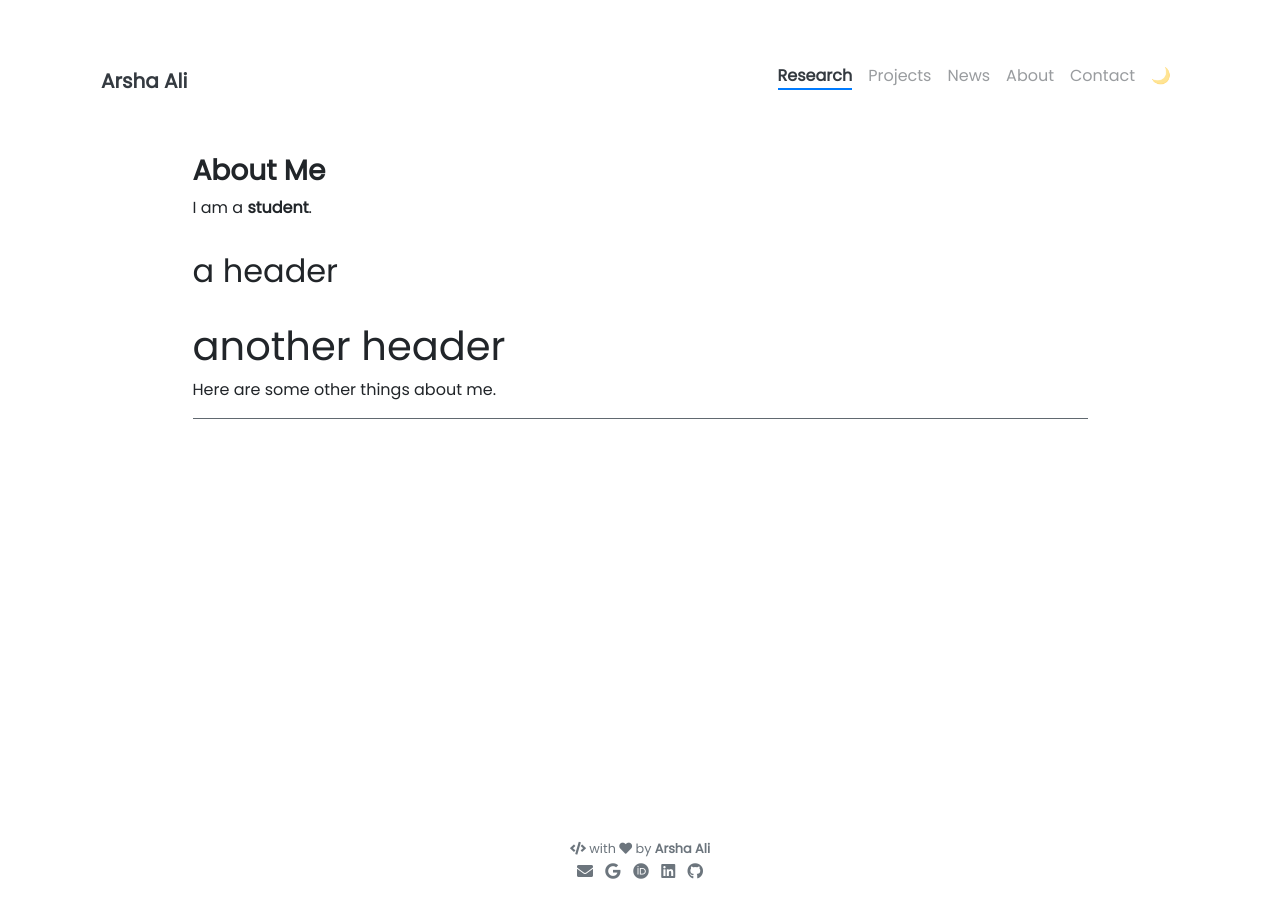
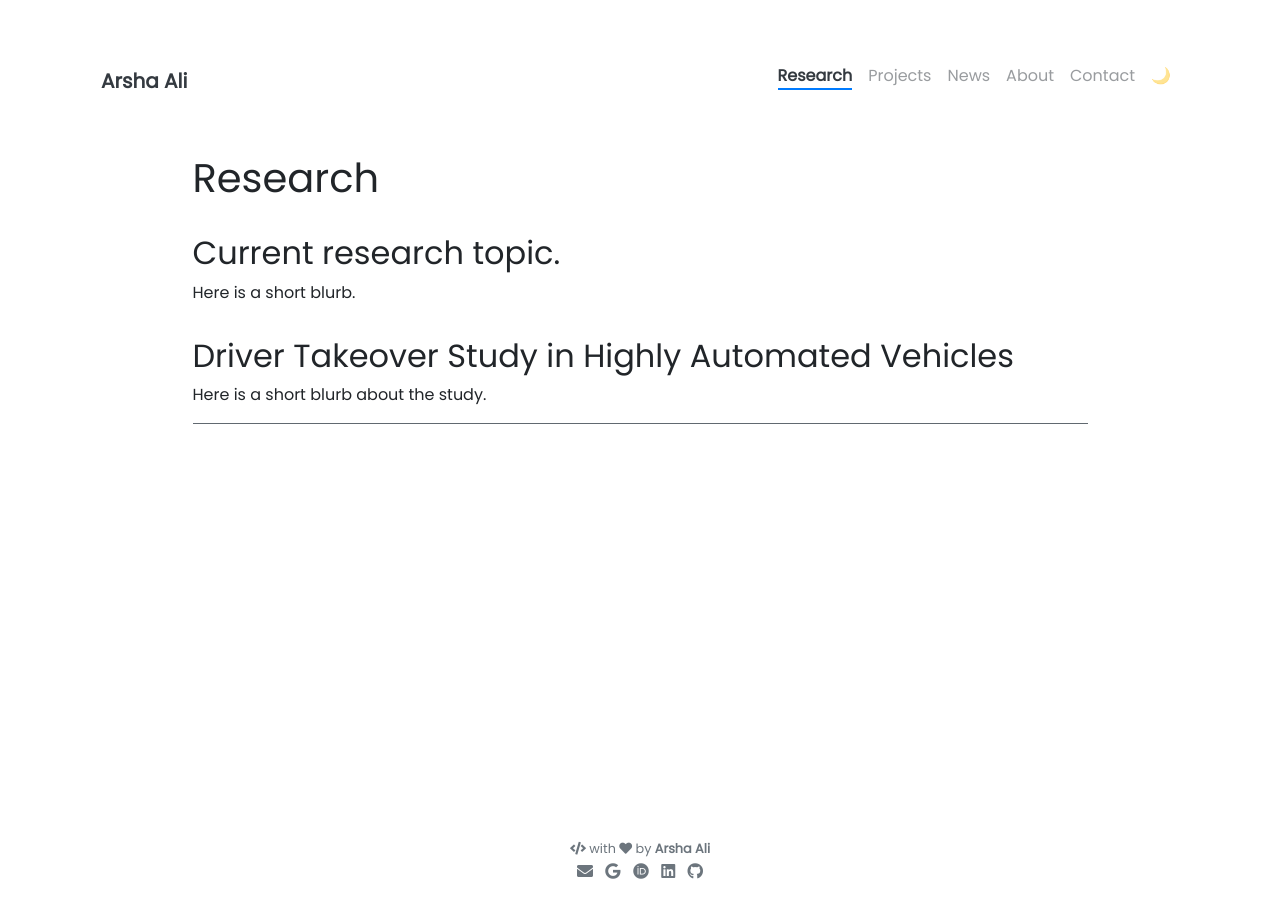
Before and after one commit to arshaali/arshaali.github.io, a Jekyll site: the page built from pages/research.md, in a window 1280 px wide. Built offline with Jekyll 4.4.1, drawn with Linux system fonts in a browser that asks for light colours; nearby versions of some CDN libraries.

Commit message:
Update research.md

```diff
--- a/pages/research.md
+++ b/pages/research.md
@@ -5,14 +5,15 @@ permalink: /research/
 weight: 1
 ---
 
-### **About Me**
+# Research
 
-I am a **student**.
+## Current research topic.
 
-## a header
+Here is a short blurb.
 
-# another header
-Here are some other things about me.
+## Driver Takeover Study in Highly Automated Vehicles
+
+Here is a short blurb about the study.
 
 
 ---
```
